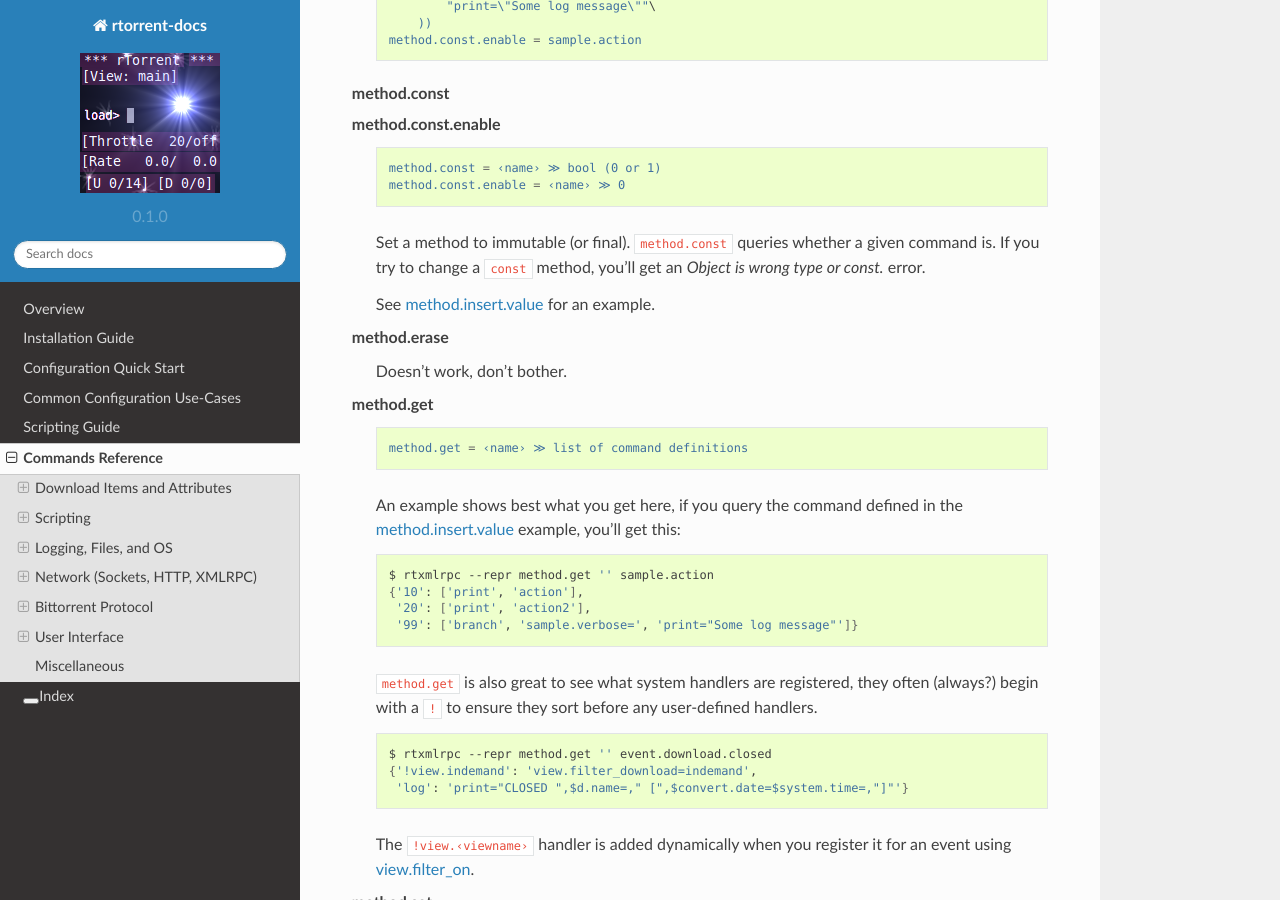
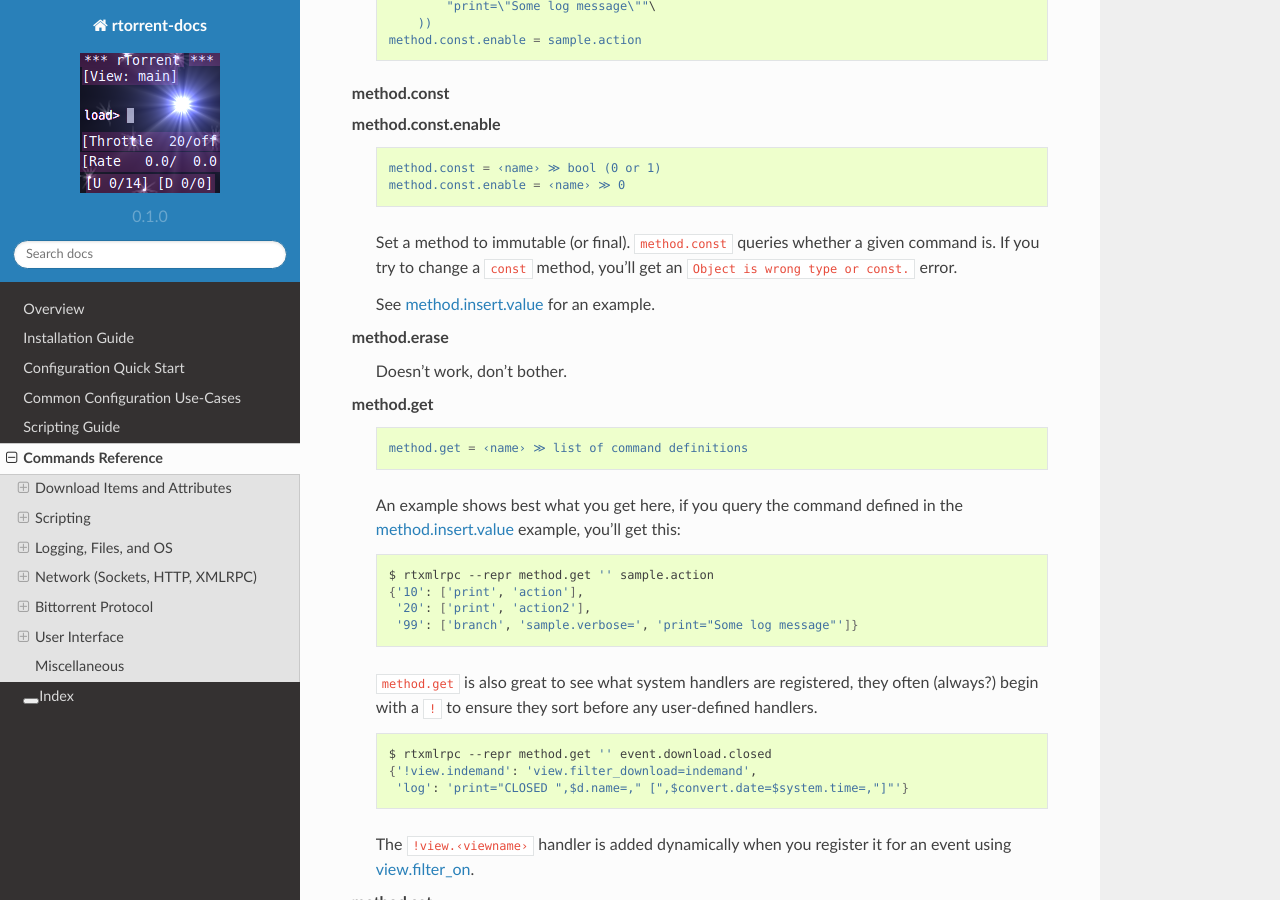
Before and after one commit to rtorrent-community/rtorrent-docs, a Sphinx documentation site: the page built from docs/cmd-ref.rst, in a window 1280 px wide and 900 px high, scrolled down 11273 px. Built offline with Sphinx 7.4.7 and the Read the Docs theme 2.0.0, drawn with Linux system fonts in a browser that asks for light colours.

Commit message:
markup fix

```diff
--- a/docs/include-cmd-scripting.rst
+++ b/docs/include-cmd-scripting.rst
@@ -83,7 +83,7 @@
         Set a method to immutable (or final).
         ``method.const`` queries whether a given command is.
         If you try to change a ``const`` method,
-        you'll get an `Object is wrong type or const.` error.
+        you'll get an ``Object is wrong type or const.`` error.
 
         See :term:`method.insert.value` for an example.
 
```
